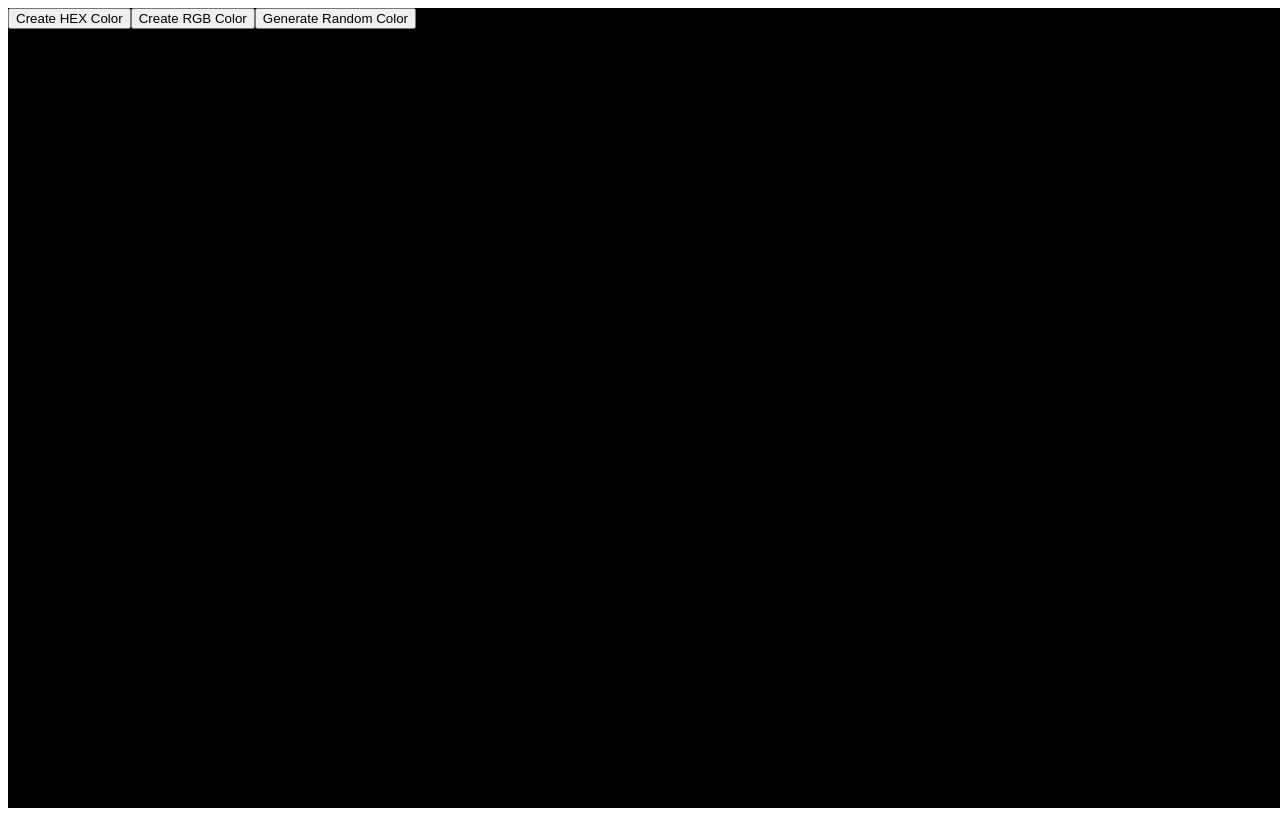
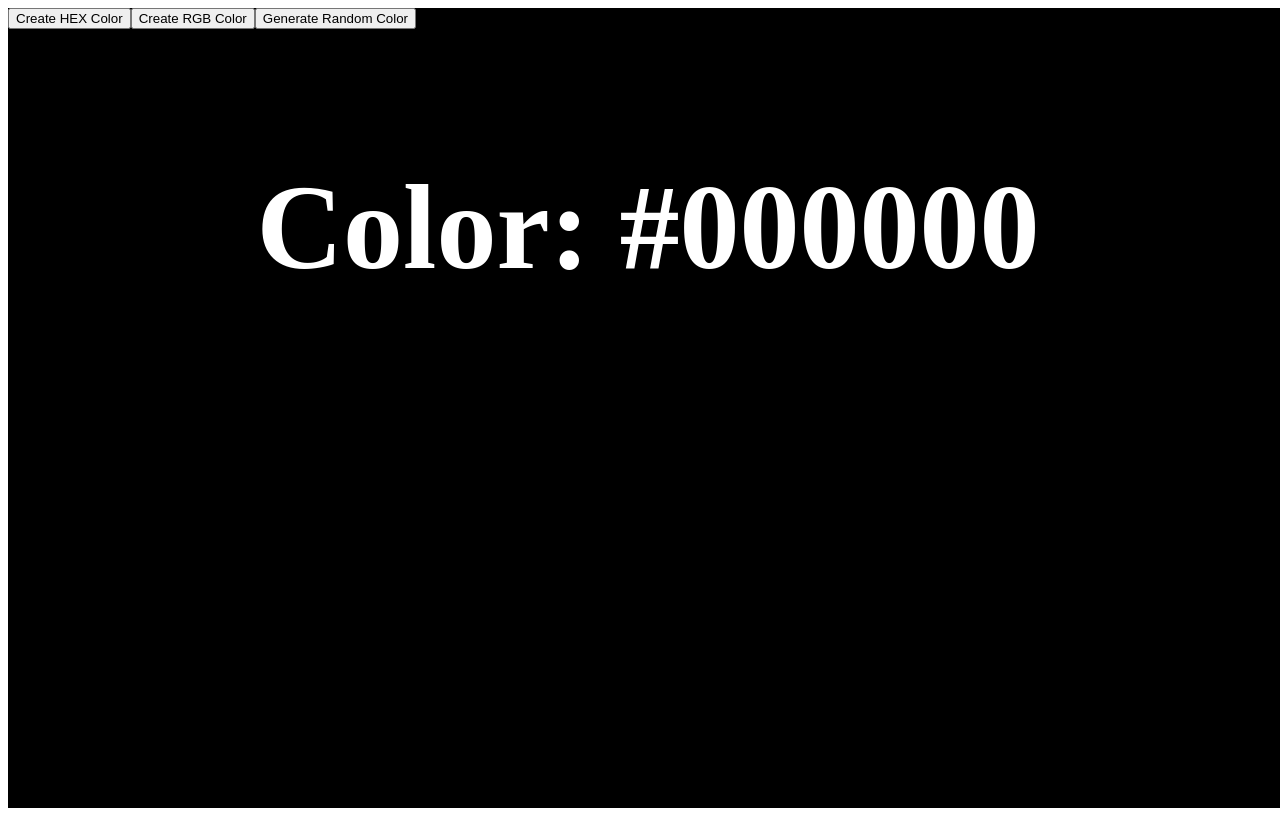
Before and after one commit to LaurenCummings/react-samples, a React (Vite) app: page / in a window 1280 px wide. Built offline with nearby package versions, Linux system fonts and the light colour scheme.

Commit message:
Styled text to print color

```diff
--- a/src/components/ColorGenerator.jsx
+++ b/src/components/ColorGenerator.jsx
@@ -15,10 +15,10 @@ function ColorGenerator() {
             }
             setColor(hexColor);
         } else {
-            let num1 = Math.floor(Math.random() * 256);
-            let num2 = Math.floor(Math.random() * 256);
-            let num3 = Math.floor(Math.random() * 256);
-            const rgbColor = "rgb(" + num1 + ", " + num2 + ", " + num3 + ")";
+            const r = Math.floor(Math.random() * 256);
+            const g = Math.floor(Math.random() * 256);
+            const b = Math.floor(Math.random() * 256);
+            const rgbColor = "rgb(" + r + ", " + g + ", " + b + ")";
             setColor(rgbColor);
         }
     }
@@ -37,7 +37,9 @@ function ColorGenerator() {
             <button onClick={createRandomColor}>
                 Generate Random Color
             </button>
-            <h1>Color: {color}</h1>
+            <div className="color-label">
+                <h1>Color: {color}</h1>
+            </div>
         </div>
     )
 }
--- a/src/css/ColorGenerator.css
+++ b/src/css/ColorGenerator.css
@@ -2,3 +2,12 @@
     width: 100vw;
     height: 100vh;
 }
+
+.color-label {
+    display: flex;
+    justify-content: center;
+    align-items: center;
+    color: #fff;
+    font-size: 60px;
+    margin-top: 50px;
+}
```
